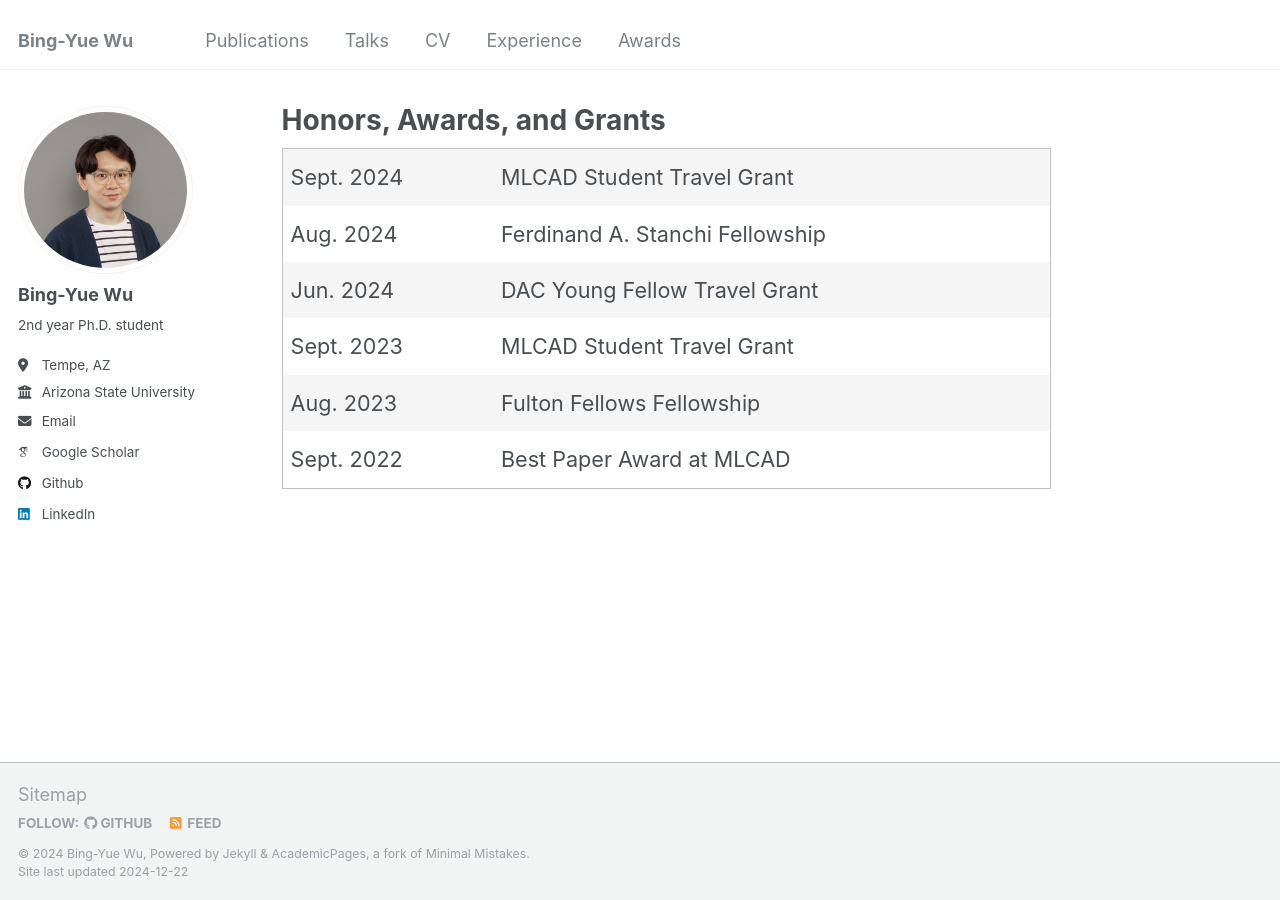
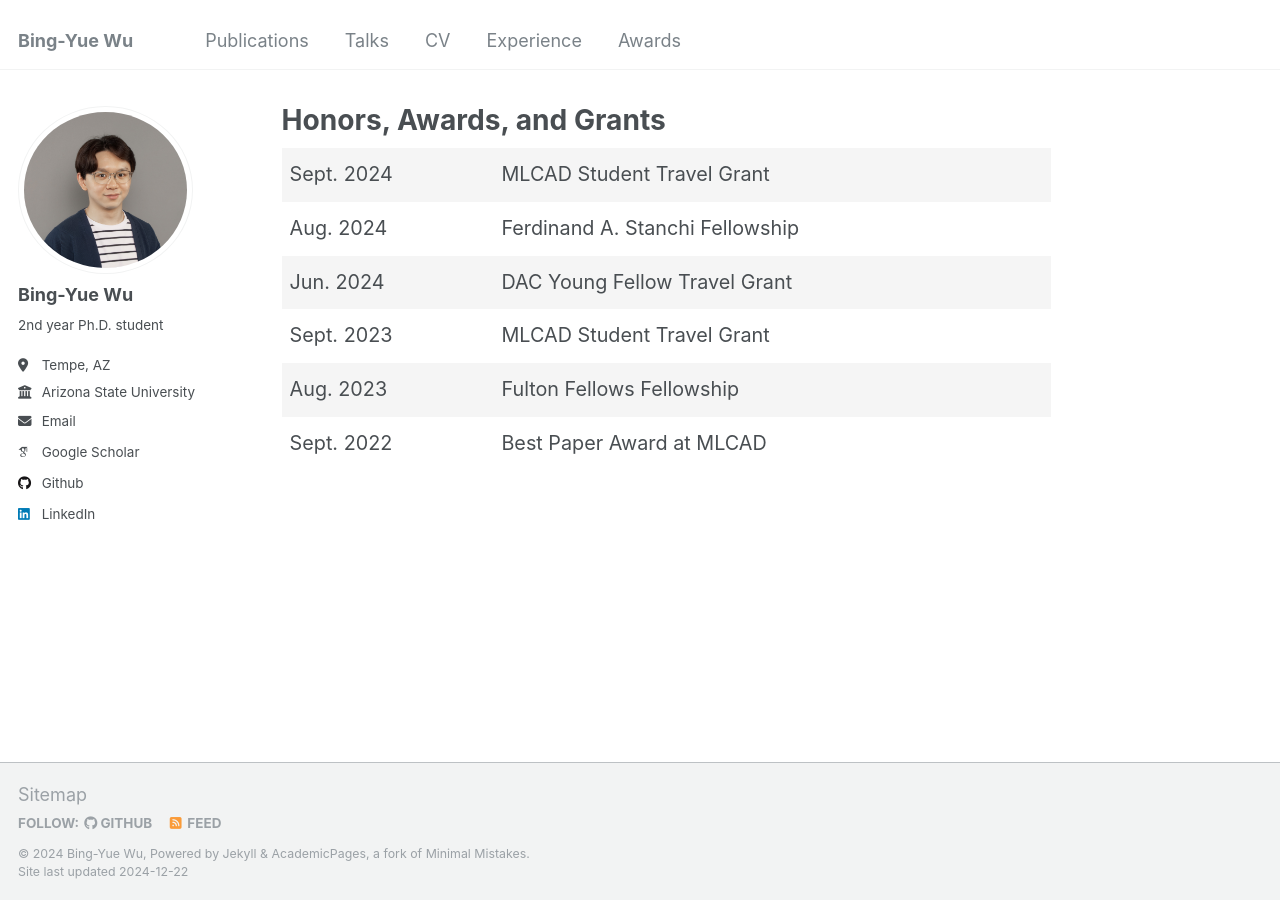
Before and after one commit to bingyuew/bingyuew.github.io, a Jekyll site: the page built from _pages/awards.html, in a window 1280 px wide. Built offline with Jekyll 4.4.1, drawn with Linux system fonts in a browser that asks for light colours; some web fonts are replaced.

Commit message:
update website
Signed-off-by: Bing-Yue Wu <bingyuew@Bing-Yues-MacBook-Air.local>

```diff
--- a/_pages/awards.html
+++ b/_pages/awards.html
@@ -8,7 +8,8 @@ title: "Honors, Awards, and Grants"
   .awards-table {
     border-collapse: collapse;
     width: 100%;
-    font-size: 1.2em;
+    font-size: 1.1em;
+    border: none;
   }
   .awards-table td {
     padding: 12px 8px;
```
